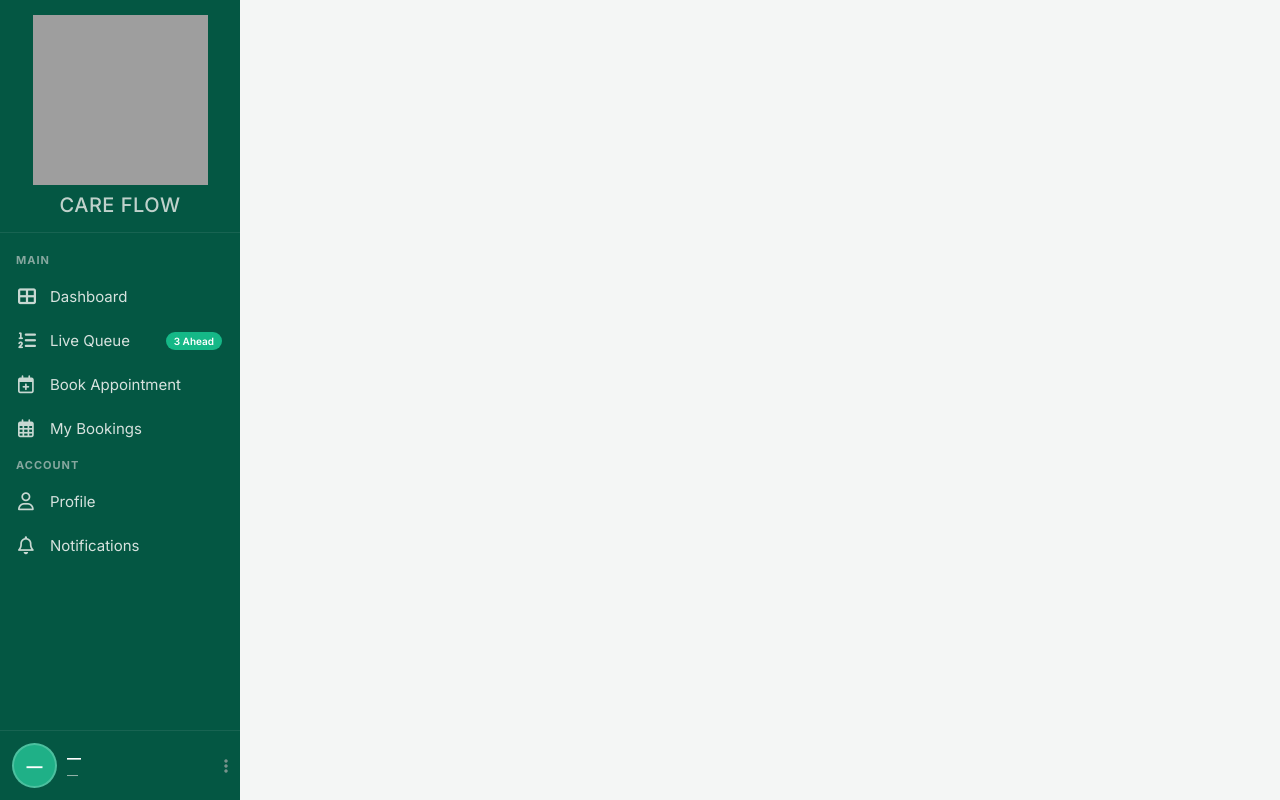
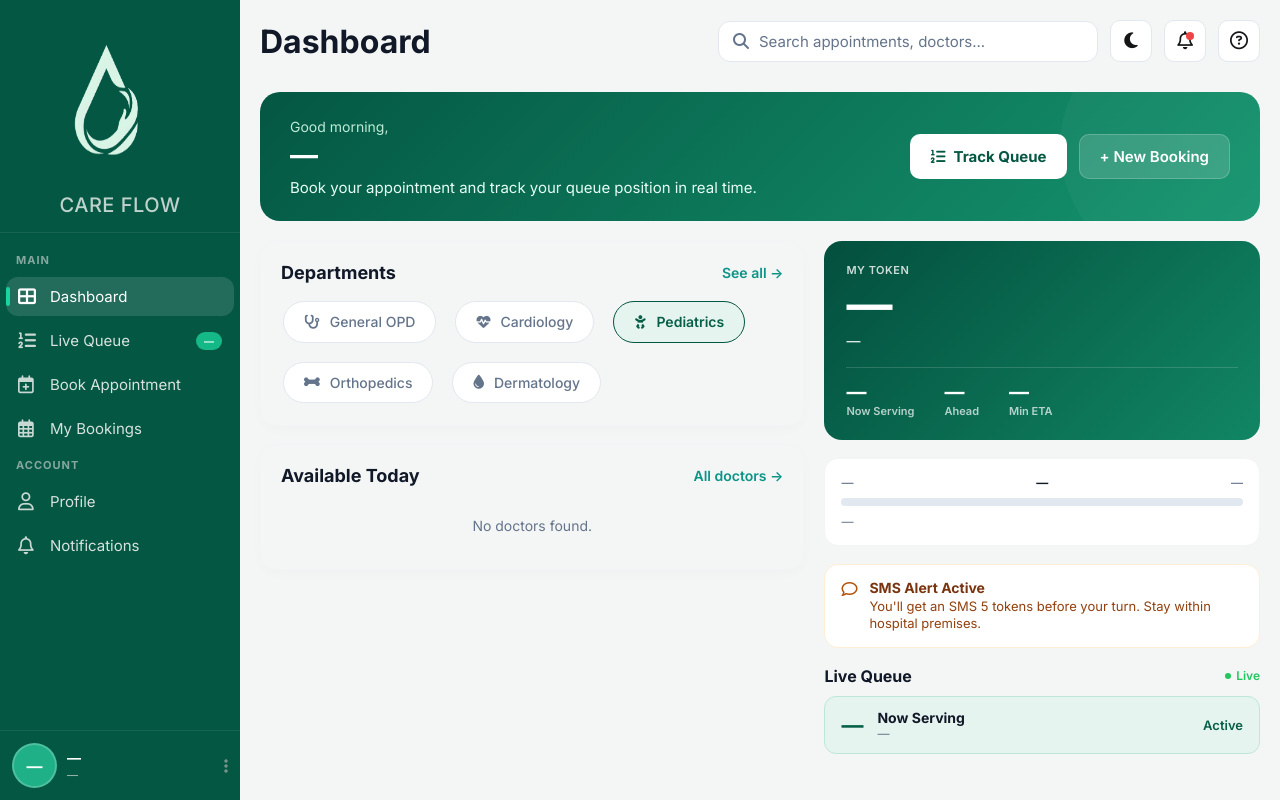
Before and after one commit to Auralith-Bit/AuralithCareflow_Backend, a Django app: page /patient/ in a window 1280 px wide. Run offline with Django 5.2, Linux system fonts and the light colour scheme; the visitor is signed in with stand-in values (Sample User, id 1); data that the repository does not hold is empty; some libraries are stand-ins or nearby versions; grey boxes are pictures that could not be loaded.

Commit message:
fix: add missing api.js script include to patient.html, update profile display selectors

```diff
--- a/careflow/backend/settings.py
+++ b/careflow/backend/settings.py
@@ -60,7 +60,7 @@ DATABASES = {
         'ENGINE': 'django.db.backends.mysql',
         'NAME': 'careflow_DB',
         'USER': 'root',
-        'PASSWORD': '@naumaya5903',
+        'PASSWORD': '123456',
         'HOST': 'localhost',
         'PORT': '3306',
         'OPTIONS': {
--- a/careflow/templates/patient.html
+++ b/careflow/templates/patient.html
@@ -1,4 +1,4 @@
-<!DOCTYPE html>
+{% load static %}<!DOCTYPE html>
 <html lang="en" data-theme="light">
 <head>
     <meta charset="UTF-8">
@@ -10,6 +10,7 @@
     <link href="https://fonts.googleapis.com/css2?family=Inter:wght@400;500;600;700&display=swap" rel="stylesheet">
     <link rel="stylesheet" href="https://cdnjs.cloudflare.com/ajax/libs/font-awesome/6.5.1/css/all.min.css">
     <script src="https://cdnjs.cloudflare.com/ajax/libs/jspdf/2.5.1/jspdf.umd.min.js"></script>
+    <script src="{% static 'js/api.js' %}"></script>
 
     <style>
         /* ==========================================================================
@@ -1199,7 +1200,7 @@
 <div class="sidebar">
     <div>
         <div class="logo-section">
-            <img src="logo.jpeg" alt="CareFlow Logo" class="logo-img">
+            <img src="{% static 'images/Careflow_LOGO.png' %}" alt="CareFlow Logo" class="logo-img">
             <div class="tagline">CARE FLOW</div>
         </div>
 
@@ -1297,8 +1298,8 @@
             <div class="welcome-hero">
                 <div class="hero-text-block">
                     <small id="greeting-time">Good morning,</small>
-                    <h2>—</h2>
-                    <p>You have an active queue token. Track your position in real time.</p>
+                    <h2 id="welcome-name">—</h2>
+                    <p id="hero-subtext">Book your appointment and track your queue position in real time.</p>
                 </div>
                 <div class="hero-buttons-block">
                     <button class="track-btn" onclick="navigateTo('live-queue')">
@@ -1336,34 +1337,34 @@
                 <div class="right-col">
                     <div class="token-hero-banner">
                         <div class="hero-label">My Token</div>
-                        <div class="hero-token-id" id="my-token-display">A-47</div>
-                        <div class="hero-doc-details" id="my-token-details">Dr. Ramesh KC · General OPD</div>
+                        <div class="hero-token-id" id="my-token-display">—</div>
+                        <div class="hero-doc-details" id="my-token-details">—</div>
                         <div class="hero-metrics-row">
                             <div class="metric-box">
-                                <h4 id="serving-token-display">A-44</h4>
+                                <h4 id="serving-token-display">—</h4>
                                 <p>Now Serving</p>
                             </div>
                             <div class="metric-box">
-                                <h4 id="tokens-ahead-display">3</h4>
+                                <h4 id="tokens-ahead-display">—</h4>
                                 <p>Ahead</p>
                             </div>
                             <div class="metric-box">
-                                <h4>~30</h4>
+                                <h4 id="eta-display">—</h4>
                                 <p>Min ETA</p>
                             </div>
                         </div>
                     </div>
 
                     <div class="tracker-card">
-                        <div class="tracker-timeline-labels">
-                            <span>Token A-1</span>
-                            <span class="highlight-user">A-47 (You)</span>
-                            <span>A-60</span>
+                        <div class="tracker-timeline-labels" id="tracker-timeline-labels">
+                            <span>—</span>
+                            <span class="highlight-user">—</span>
+                            <span>—</span>
                         </div>
                         <div class="tracker-bar-bg">
-                            <div class="tracker-bar-fill" id="tracker-progress-bar"></div>
-                        </div>
-                        <div class="tracker-footer" id="tracker-completion-text">73% of queue completed today</div>
+                            <div class="tracker-bar-fill" id="tracker-progress-bar" style="width:0%"></div>
+                        </div>
+                        <div class="tracker-footer" id="tracker-completion-text">—</div>
                     </div>
 
                     <div class="sms-alert-banner">
@@ -1378,10 +1379,10 @@
                         <h3>Live Queue <span class="live-indicator">Live</span></h3>
                         <div class="live-status-container">
                             <div class="live-status-left">
-                                <div class="current-token-id" id="live-box-token">A-44</div>
-                                <div class="serving-details">
-                                    <h5>Now Serving</h5>
-                                    <p id="live-box-time">Since 10:42 AM</p>
+                            <div class="current-token-id" id="live-box-token">—</div>
+                            <div class="serving-details">
+                                <h5>Now Serving</h5>
+                                <p id="live-box-time">—</p>
                                 </div>
                             </div>
                             <div class="status-tag">Active</div>
@@ -1420,20 +1421,20 @@
             <div class="token-banner-card">
                 <div class="banner-section">
                     <span class="label">Your Token</span>
-                    <div class="token-display">A-47</div>
-                    <span class="subtext">General OPD</span>
+                    <div class="token-display" id="lq-my-token">—</div>
+                    <span class="subtext" id="lq-my-dept">—</span>
                 </div>
                 <div class="banner-section">
                     <span class="label">Physician Assignment</span>
-                    <div class="token-display" style="font-size:18px;font-weight:700;margin:4px 0;">Dr. Ramesh KC</div>
-                    <span class="subtext">MBBS, MD &bull; Room 3</span>
+                    <div class="token-display" style="font-size:18px;font-weight:700;margin:4px 0;" id="lq-my-doctor">—</div>
+                    <span class="subtext" id="lq-my-doctor-detail">—</span>
                 </div>
                 <div class="banner-section">
                     <span class="label">Now Serving</span>
-                    <div class="token-display" style="font-size:30px;color:#a7f3d0;" id="lq-now-serving">A-44</div>
+                    <div class="token-display" style="font-size:30px;color:#a7f3d0;" id="lq-now-serving">—</div>
                     <div class="wait-time-badge">
-                        <span class="wait-time-value">~30</span>
-                        <span class="wait-time-label">min wait &bull; <b>11:12 AM</b></span>
+                        <span class="wait-time-value" id="lq-wait-time">—</span>
+                        <span class="wait-time-label">min wait</span>
                     </div>
                 </div>
             </div>
@@ -1443,33 +1444,33 @@
                     <div class="status-card card-teal">
                         <div class="card-icon-wrapper"><i class="fa-solid fa-users"></i></div>
                         <span class="meta-title">In Queue</span>
-                        <div class="main-value">16</div>
+                        <div class="main-value" id="lq-in-queue">—</div>
                         <span class="status-subtext">Active tokens</span>
                     </div>
                     <div class="status-card card-orange">
                         <div class="card-icon-wrapper"><i class="fa-regular fa-clock"></i></div>
                         <span class="meta-title">Avg Consult</span>
-                        <div class="main-value">8 min</div>
+                        <div class="main-value" id="lq-avg-consult">—</div>
                         <span class="status-subtext">Per patient</span>
                     </div>
                     <div class="status-card card-blue">
                         <div class="card-icon-wrapper"><i class="fa-solid fa-check"></i></div>
                         <span class="meta-title">Completed</span>
-                        <div class="main-value" id="lq-completed">43</div>
+                        <div class="main-value" id="lq-completed">—</div>
                         <span class="status-subtext">Tokens served</span>
                     </div>
                 </div>
 
                 <div class="progress-panel">
                     <div class="progress-meta">
-                        <span>A-1 &bull; Start</span>
-                        <span class="current-serving" id="lq-progress-label">A-44 Serving Now</span>
-                        <span>A-60 &bull; End</span>
+                        <span id="lq-progress-start">—</span>
+                        <span class="current-serving" id="lq-progress-label">—</span>
+                        <span id="lq-progress-end">—</span>
                     </div>
                     <div class="progress-track">
-                        <div class="progress-fill" id="lq-progress-fill"></div>
-                    </div>
-                    <div class="progress-summary">You are token <strong style="color:#097958;">A-47</strong> &mdash; <span id="lq-ahead-count">3</span> tokens ahead.</div>
+                        <div class="progress-fill" id="lq-progress-fill" style="width:0%"></div>
+                    </div>
+                    <div class="progress-summary" id="lq-progress-summary">—</div>
                 </div>
             </div>
 
@@ -1485,48 +1486,9 @@
                     <h2>Full Queue Sequence Records</h2>
                     <div class="live-indicator">Updating live</div>
                 </div>
-                <table class="queue-table">
-                    <thead>
-                        <tr>
-                            <th style="width:15%;">Token</th>
-                            <th style="width:45%;">Patient Name</th>
-                            <th style="width:20%;">Est. Time</th>
-                            <th style="width:20%;">Status</th>
-                        </tr>
-                    </thead>
-                    <tbody>
-                        <tr class="row-active">
-                            <td class="col-token">A-44</td>
-                            <td class="col-name">Patient (Now Serving)</td>
-                            <td>10:42 AM</td>
-                            <td><span class="status-badge">Active</span></td>
-                        </tr>
-                        <tr>
-                            <td><span class="token-pill-static">A-45</span></td>
-                            <td style="color:#718096;font-weight:400;">Patient</td>
-                            <td>10:52 AM</td>
-                            <td><span class="status-badge">Waiting</span></td>
-                        </tr>
-                        <tr>
-                            <td><span class="token-pill-static">A-46</span></td>
-                            <td style="color:#718096;font-weight:400;">Patient</td>
-                            <td>11:02 AM</td>
-                            <td><span class="status-badge">Waiting</span></td>
-                        </tr>
-                        <tr class="row-user-target">
-                            <td class="col-token">A-47</td>
-                            <td class="col-name">You</td>
-                            <td>11:12 AM</td>
-                            <td><span class="status-badge">Your Turn Soon</span></td>
-                        </tr>
-                        <tr>
-                            <td><span class="token-pill-static">A-48</span></td>
-                            <td style="color:#718096;font-weight:400;">Patient</td>
-                            <td>11:22 AM</td>
-                            <td><span class="status-badge">Waiting</span></td>
-                        </tr>
-                    </tbody>
-                </table>
+                <div id="queue-table-container">
+                    <p style="color:var(--text-muted);text-align:center;padding:40px 20px;font-size:14px;">Queue data will appear here once your appointment is active.</p>
+                </div>
             </div>
 
         </div>
@@ -1843,7 +1805,7 @@
                             </div>
                             <div class="input-group">
                                 <label>Cardholder Name</label>
-                                <input type="text" placeholder="SUSHIL THAPA">
+                                <input type="text" placeholder="YOUR NAME">
                             </div>
                             <div class="input-row">
                                 <div class="input-group">
@@ -2025,7 +1987,7 @@
                 <div class="top-actions">
                     <div class="search-box">
                         <i class="fa-solid fa-magnifying-glass"></i>
-                        <input type="text" value="sushil@email.com" readonly>
+                        <input type="text" value="—" readonly>
                     </div>
                     <button class="icon-btn theme-toggle-btn" title="Toggle Theme"><i class="fa-solid fa-moon"></i></button>
                     <button class="icon-btn"><i class="fa-regular fa-bell"></i><span class="notification-dot"></span></button>
@@ -2037,7 +1999,7 @@
                 <div class="left-menu-column">
                     <div class="gradient-profile-card">
                         <div class="profile-badge-avatar">—</div>
-                        <h2>—</h2>
+                    <h2 id="welcome-name">—</h2>
                         <div class="phone-sub">—</div>
                         <div class="tag-pills-row">
                             <div class="tag-pill">Patient</div>
@@ -2080,10 +2042,10 @@
                         <div class="info-pill-fields-grid">
                             <div class="info-field-pill"><div class="field-pill-left"><i class="fa-regular fa-user"></i> Full Name</div><div class="field-pill-value" id="disp-name">—</div></div>
                             <div class="info-field-pill"><div class="field-pill-left"><i class="fa-solid fa-phone"></i> Phone</div><div class="field-pill-value" id="disp-phone">—</div></div>
-                            <div class="info-field-pill"><div class="field-pill-left"><i class="fa-regular fa-calendar"></i> Date of Birth</div><div class="field-pill-value" id="disp-dob">15 Mar 1990</div></div>
-                            <div class="info-field-pill"><div class="field-pill-left"><i class="fa-solid fa-droplet"></i> Blood Group</div><div class="field-pill-value" id="disp-blood">B+</div></div>
+                            <div class="info-field-pill"><div class="field-pill-left"><i class="fa-regular fa-calendar"></i> Date of Birth</div><div class="field-pill-value" id="disp-dob">—</div></div>
+                            <div class="info-field-pill"><div class="field-pill-left"><i class="fa-solid fa-droplet"></i> Blood Group</div><div class="field-pill-value" id="disp-blood">—</div></div>
                             <div class="info-field-pill"><div class="field-pill-left"><i class="fa-solid fa-location-dot"></i> Address</div><div class="field-pill-value" id="disp-address">—</div></div>
-                            <div class="info-field-pill"><div class="field-pill-left"><i class="fa-regular fa-envelope"></i> Email</div><div class="field-pill-value" id="disp-email">sushil@email.com</div></div>
+                            <div class="info-field-pill"><div class="field-pill-left"><i class="fa-regular fa-envelope"></i> Email</div><div class="field-pill-value" id="disp-email">—</div></div>
                         </div>
                     </div>
 
@@ -2102,27 +2064,7 @@
                             <h3>Recent Activity</h3>
                         </div>
                         <div class="activity-log-timeline">
-                            <div class="activity-item-row">
-                                <div class="activity-left-block">
-                                    <span class="activity-status-tag booked">Booked</span>
-                                    <span class="activity-details-desc">Appointment with Dr. Ramesh KC — Jun 3</span>
-                                </div>
-                                <span class="activity-time-stamp">Today</span>
-                            </div>
-                            <div class="activity-item-row">
-                                <div class="activity-left-block">
-                                    <span class="activity-status-tag completed">Completed</span>
-                                    <span class="activity-details-desc">Visit with Dr. Pawan Joshi — May 11</span>
-                                </div>
-                                <span class="activity-time-stamp">9 days ago</span>
-                            </div>
-                            <div class="activity-item-row">
-                                <div class="activity-left-block">
-                                    <span class="activity-status-tag missed">Missed</span>
-                                    <span class="activity-details-desc">Appointment with Dr. Ramesh KC — Apr 30</span>
-                                </div>
-                                <span class="activity-time-stamp">20 days ago</span>
-                            </div>
+                            <p style="color:var(--text-muted);text-align:center;padding:30px 20px;font-size:13px;">No recent activity</p>
                         </div>
                     </div>
                 </div>
@@ -2188,11 +2130,11 @@
                 </div>
                 <div class="input-group">
                     <label>Email Address</label>
-                    <input type="email" id="edit-email" value="sushil@email.com" placeholder="email@example.com">
+                    <input type="email" id="edit-email" value="—" placeholder="email@example.com">
                 </div>
                 <div class="input-group">
                     <label>Date of Birth</label>
-                    <input type="date" id="edit-dob" value="1990-03-15">
+                    <input type="date" id="edit-dob" value="">
                 </div>
                 <div class="input-group">
                     <label>Blood Group</label>
@@ -2388,6 +2330,13 @@
         setText('disp-email', p.email || '');
         setText('disp-blood', p.blood_group || '');
         setText('disp-address', p.address || '');
+        if (p.date_of_birth) {
+            const d = new Date(p.date_of_birth + 'T00:00:00');
+            const months = ['Jan','Feb','Mar','Apr','May','Jun','Jul','Aug','Sep','Oct','Nov','Dec'];
+            setText('disp-dob', d.getDate() + ' ' + months[d.getMonth()] + ' ' + d.getFullYear());
+        } else {
+            setText('disp-dob', '—');
+        }
         const initials = getInitials(name);
         document.querySelectorAll('.sidebar .avatar').forEach(el => el.textContent = initials);
         document.querySelectorAll('.sidebar .user-info h3').forEach(el => el.textContent = name);
@@ -2395,6 +2344,7 @@
         document.querySelectorAll('.profile-badge-avatar').forEach(el => el.textContent = initials);
         document.querySelectorAll('.gradient-profile-card h2').forEach(el => el.textContent = name);
         document.querySelectorAll('.gradient-profile-card .phone-sub').forEach(el => el.textContent = p.phone);
+        document.querySelectorAll('#welcome-name').forEach(el => el.textContent = name);
     }
 
     async function loadMyBookings() {
@@ -2441,8 +2391,10 @@
         renderDoctorsList();
         renderBookDoctorList();
         renderMyBookings();
+        updateDashboardTokenInfo();
         updateBookingSummaryFields();
         navigateTo('dashboard');
+        updateQueueMetrics();
     }
 
     /* Theme Controller */
@@ -2519,22 +2471,50 @@
         el.textContent = hour < 12 ? 'Good morning,' : hour < 18 ? 'Good afternoon,' : 'Good evening,';
     }
 
+    /* Dashboard Token Hero */
+    function updateDashboardTokenInfo() {
+        if (myBookingsData.length > 0) {
+            const b = myBookingsData[0];
+            setText('my-token-display', b.token || '—');
+            setText('my-token-details', [b.doctor_name, b.department_name].filter(Boolean).join(' · ') || '—');
+            setText('hero-subtext', 'You have an active token. Track your position in real time.');
+            setText('lq-my-token', b.token || '—');
+            setText('lq-my-dept', b.department_name || '—');
+            setText('lq-my-doctor', b.doctor_name || '—');
+            setText('lq-my-doctor-detail', [b.doctor_specialty, b.location].filter(Boolean).join(' • ') || '—');
+        } else {
+            setText('my-token-display', '—');
+            setText('my-token-details', '—');
+            setText('hero-subtext', 'Book your appointment and track your queue position in real time.');
+            setText('lq-my-token', '—');
+            setText('lq-my-dept', '—');
+            setText('lq-my-doctor', '—');
+            setText('lq-my-doctor-detail', '—');
+        }
+    }
+
     /* Queue Metrics */
     function updateQueueMetrics() {
         const nowServing = liveQueueState.now_serving;
-        const ahead = liveQueueState.tokens_ahead || 0;
-        const totalWaiting = liveQueueState.total_waiting || 0;
-        const tokenLabel = nowServing || '--';
-
-        setText('serving-token-display', tokenLabel);
-        setText('live-box-token', tokenLabel);
-        setText('tokens-ahead-display', ahead);
-        setText('tracker-completion-text', `${totalWaiting} waiting in queue`);
-        setText('sidebar-queue-badge', `${ahead} Ahead`);
-
-        setText('lq-now-serving', tokenLabel);
-        setText('lq-progress-label', tokenLabel + ' Serving Now');
-        setText('lq-ahead-count', ahead);
+        const ahead = liveQueueState.tokens_ahead;
+        const totalWaiting = liveQueueState.total_waiting;
+        const hasQueue = nowServing != null;
+
+        setText('serving-token-display', hasQueue ? nowServing : '—');
+        setText('live-box-token', hasQueue ? nowServing : '—');
+        setText('tokens-ahead-display', hasQueue ? (ahead ?? 0) : '—');
+        setText('tracker-completion-text', hasQueue ? `${totalWaiting ?? 0} waiting in queue` : '—');
+        setText('sidebar-queue-badge', hasQueue ? `${ahead ?? 0} Ahead` : '—');
+
+        setText('lq-now-serving', hasQueue ? nowServing : '—');
+        setText('lq-progress-label', hasQueue ? nowServing + ' Serving Now' : '—');
+        setText('lq-ahead-count', hasQueue ? (ahead ?? 0) : '—');
+        setText('lq-in-queue', hasQueue ? (totalWaiting ?? 0) : '—');
+        setText('lq-progress-start', hasQueue ? `Start` : '—');
+        setText('lq-progress-end', hasQueue ? 'End' : '—');
+        setText('lq-progress-summary', hasQueue && myBookingsData.length > 0
+            ? `You are token ${myBookingsData[0].token} — ${ahead ?? 0} tokens ahead.`
+            : '—');
     }
 
     function setText(id, val) { const el = document.getElementById(id); if (el) el.textContent = val; }
@@ -2566,10 +2546,10 @@
         const time = getSelectedAppointmentTime();
         setText('dt-date', date);
         setText('dt-time', time);
-        setText('dt-patient', selectedPatient.name);
+        setText('dt-patient', selectedPatient?.name || '—');
         setText('pay-date', date);
         setText('pay-time', time);
-        setText('pay-patient', selectedPatient.name);
+        setText('pay-patient', selectedPatient?.name || '—');
     }
 
     function escapeHtml(value) {
@@ -2941,9 +2921,9 @@
     });
 
     window.preparePaymentAndNavigate = () => {
-        if (!selectedDoctor) {
-            alert('Please select a doctor first.');
-            navigateTo('book-appointment');
+        if (!selectedDoctor || !selectedPatient) {
+            alert(selectedDoctor ? 'Please complete your profile first.' : 'Please select a doctor first.');
+            navigateTo(selectedDoctor ? 'dashboard' : 'book-appointment');
             return;
         }
         updateBookingSummaryFields();
@@ -3007,6 +2987,7 @@
         document.getElementById('edit-phone').value   = document.getElementById('disp-phone').textContent;
         document.getElementById('edit-email').value   = document.getElementById('disp-email').textContent;
         document.getElementById('edit-address').value = document.getElementById('disp-address').textContent;
+        document.getElementById('edit-dob').value      = (selectedPatient && selectedPatient.date_of_birth) || '';
         const blood = document.getElementById('disp-blood').textContent.trim();
         const sel = document.getElementById('edit-blood');
         for (let o of sel.options) { o.selected = (o.value === blood); }
@@ -3432,7 +3413,7 @@
                     <i class="fa-solid fa-right-from-bracket" style="font-size:48px;color:#045743;margin-bottom:16px;display:block;"></i>
                     <h2 style="color:#111827;font-size:22px;font-weight:700;margin-bottom:8px;">Signed Out Successfully</h2>
                     <p style="color:#64748b;font-size:14px;margin-bottom:24px;">You have been securely signed out from CareFlow.</p>
-                    <a href="careflowpp.html" style="display:inline-block;background:#045743;color:#fff;padding:12px 28px;border-radius:10px;text-decoration:none;font-weight:600;font-size:14px;">
+                    <a href="/login/" style="display:inline-block;background:#045743;color:#fff;padding:12px 28px;border-radius:10px;text-decoration:none;font-weight:600;font-size:14px;">
                         Sign In Again
                     </a>
                 </div>
@@ -3449,6 +3430,7 @@
             const b = myBookingsData[0];
             await loadQueueStatus(b.token, b.doctor_name);
             updateQueueMetrics();
+            updateDashboardTokenInfo();
         }
     }, 30000);
 
```
Also changed, not shown: careflow/templates/loginregis.html (+7 -4 lines), careflow/test_flow.py (added, +44 -0 lines), 1 other file.
